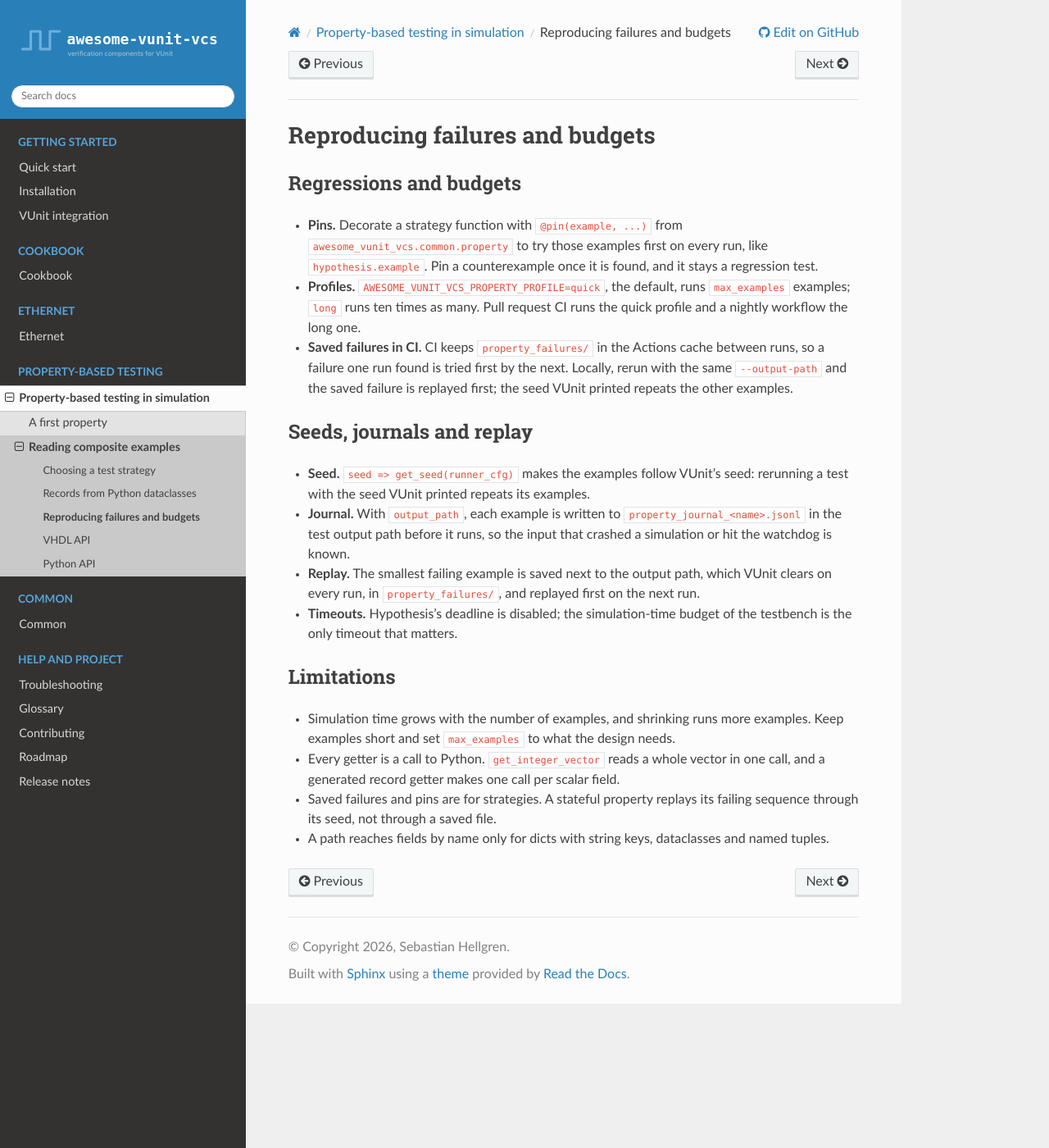
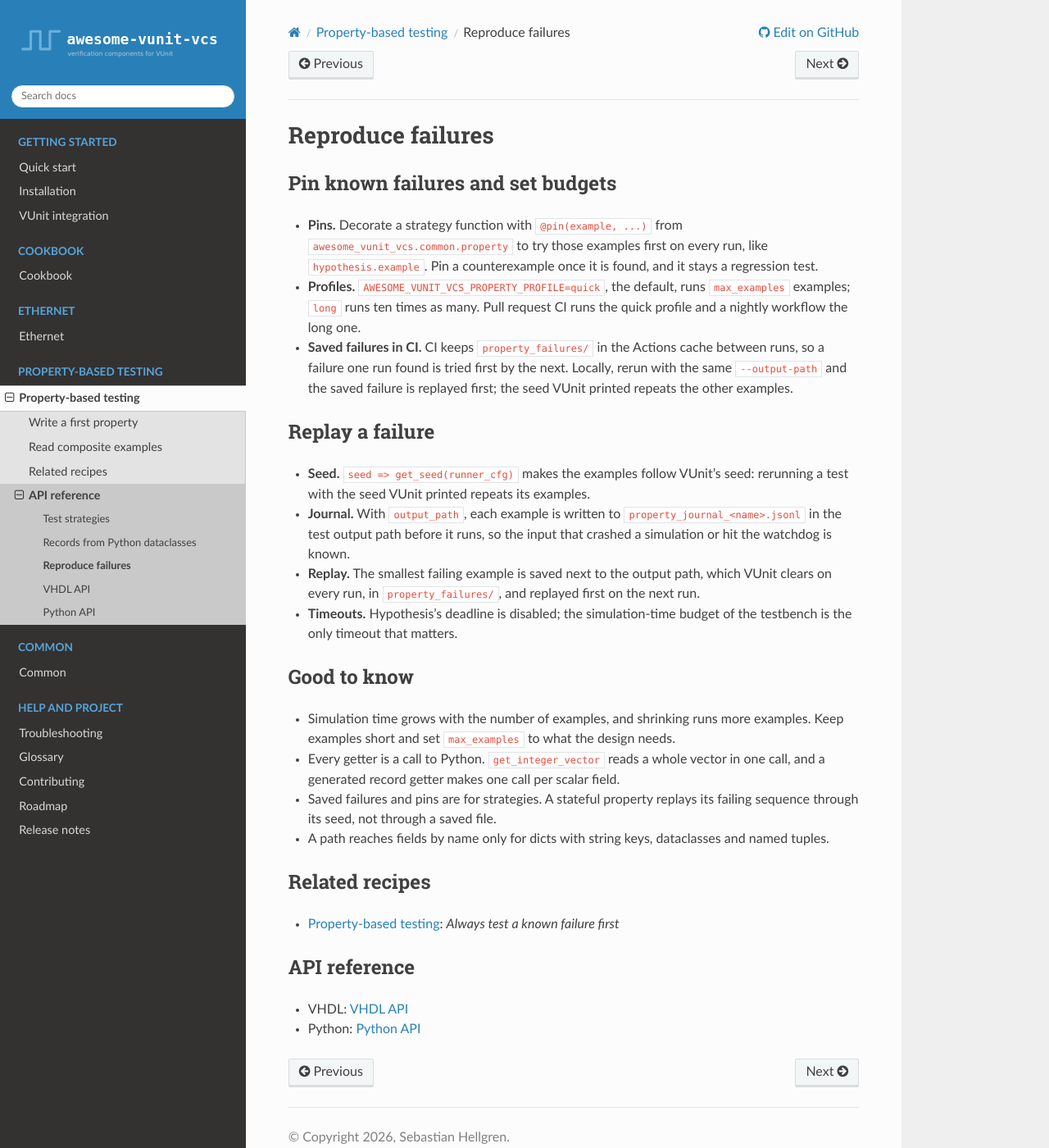
Before and after one commit to ru551n/awesome-vunit-vcs, a Sphinx documentation site: the page built from docs/property_testing/reproducing.rst, in a window 1280 px wide and 1400 px high. Shown: the whole window at 82% size. Built offline with Sphinx 7.4.7 and the Read the Docs theme 3.1.0, drawn with Linux system fonts in a browser that asks for light colours.

Commit message:
Use task headings on the property testing pages and link them to recipes and the API
Co-Authored-By: Claude Opus 5 (1M context) <noreply@anthropic.com>
Claude-Session: https://claude.ai/code/session_01JeHASFecKb8GC7N4zgs1rr

```diff
--- a/docs/property_testing/index.rst
+++ b/docs/property_testing/index.rst
@@ -1,5 +1,5 @@
-Property-based testing in simulation
-====================================
+Property-based testing
+======================
 
 A property is a statement that must hold for every input. Instead of writing the inputs, you
 describe them with a `Hypothesis <https://hypothesis.readthedocs.io>`_ strategy, a plain Python
@@ -34,12 +35,13 @@ test cases of ``tb_property_examples.vhd``, which shares an ALU and a register b
    * - :doc:`python_api`
      - The property runner, records and the VHDL generator
 
-A first property
-----------------
+Write a first property
+----------------------
 
 The strategy returns a Hypothesis strategy:
 
 .. literalinclude:: ../../examples/property/python/strategies.py
+   :caption: examples/property/python/strategies.py
    :language: python
    :pyobject: scalar
 
@@ -47,6 +49,7 @@ The testbench loops over the examples: read the example, simulate, report the ve
 property when the loop ends.
 
 .. literalinclude:: ../../examples/property/tb_property_examples.vhd
+   :caption: examples/property/tb_property_examples.vhd
    :language: vhdl
    :start-after: -- docs-start: scalar
    :end-before: -- docs-end: scalar
@@ -56,8 +59,8 @@ property when the loop ends.
 importable; the example's ``new_example`` passes ``get_seed(runner_cfg)`` so the examples follow
 VUnit's seed and ``output_path(runner_cfg)`` to journal and replay them (see below).
 
-Reading composite examples
---------------------------
+Read composite examples
+-----------------------
 
 An example can be any combination of dicts, dataclasses, named tuples, lists, tuples, binary data,
 integers, booleans and strings. VHDL reads a value through a path: field names joined by dots and
@@ -89,10 +92,12 @@ A wrong path fails with a message that names the fields that exist, for example
 A record with a list:
 
 .. literalinclude:: ../../examples/property/python/strategies.py
+   :caption: examples/property/python/strategies.py
    :language: python
    :pyobject: composite
 
 .. literalinclude:: ../../examples/property/tb_property_examples.vhd
+   :caption: examples/property/tb_property_examples.vhd
    :language: vhdl
    :start-after: -- docs-start: composite
    :end-before: -- docs-end: composite
@@ -101,14 +106,27 @@ A record with a list:
 A tagged union, where each kind of example has fields of its own:
 
 .. literalinclude:: ../../examples/property/python/strategies.py
+   :caption: examples/property/python/strategies.py
    :language: python
    :pyobject: tagged_union
 
 .. literalinclude:: ../../examples/property/tb_property_examples.vhd
+   :caption: examples/property/tb_property_examples.vhd
    :language: vhdl
    :start-after: -- docs-start: tagged_union
    :end-before: -- docs-end: tagged_union
    :dedent: 8
+
+Related recipes
+---------------
+
+* :doc:`../cookbook/properties`: *Write the simplest property*, *Read composite examples*
+
+API reference
+-------------
+
+* VHDL: :doc:`vhdl_api`
+* Python: :doc:`python_api`
 
 .. toctree::
    :hidden:
--- a/docs/property_testing/python_api.rst
+++ b/docs/property_testing/python_api.rst
@@ -1,5 +1,7 @@
 Python API
 ==========
+
+:doc:`index` and :doc:`records` show how to use these modules.
 
 Property runner
 ---------------
--- a/docs/property_testing/records.rst
+++ b/docs/property_testing/records.rst
@@ -8,12 +8,14 @@ binary values and lists, and ``Choices(...)`` for a fixed set of integers or str
 against the bounds.
 
 .. literalinclude:: ../../examples/property/python/example_records.py
+   :caption: examples/property/python/example_records.py
    :language: python
    :pyobject: Pair
 
 The run script generates a VHDL package from the dataclasses, rewriting it only when it changes:
 
 .. literalinclude:: ../../examples/property/run.py
+   :caption: examples/property/run.py
    :language: python
    :start-after: # docs-start: generate
    :end-before: # docs-end: generate
@@ -22,6 +24,7 @@ The package has a record type ``<name>_t``, a getter ``get_<name>(prop, path)``
 ``to_string(value)`` for every dataclass, so a test reads a whole example with one call:
 
 .. literalinclude:: ../../examples/property/tb_property_examples.vhd
+   :caption: examples/property/tb_property_examples.vhd
    :language: vhdl
    :start-after: -- docs-start: generated_record
    :end-before: -- docs-end: generated_record
--- a/docs/property_testing/reproducing.rst
+++ b/docs/property_testing/reproducing.rst
@@ -1,8 +1,8 @@
-Reproducing failures and budgets
-================================
+Reproduce failures
+==================
 
-Regressions and budgets
------------------------
+Pin known failures and set budgets
+----------------------------------
 
 * **Pins.** Decorate a strategy function with ``@pin(example, ...)`` from
   ``awesome_vunit_vcs.common.property`` to try those examples first on every run, like
@@ -14,8 +14,8 @@ Regressions and budgets
   failure one run found is tried first by the next. Locally, rerun with the same ``--output-path``
   and the saved failure is replayed first; the seed VUnit printed repeats the other examples.
 
-Seeds, journals and replay
---------------------------
+Replay a failure
+----------------
 
 * **Seed.** ``seed => get_seed(runner_cfg)`` makes the examples follow VUnit's seed: rerunning a test
   with the seed VUnit printed repeats its examples.
@@ -27,8 +27,8 @@ Seeds, journals and replay
 * **Timeouts.** Hypothesis's deadline is disabled; the simulation-time budget of the testbench is the
   only timeout that matters.
 
-Limitations
------------
+Good to know
+------------
 
 * Simulation time grows with the number of examples, and shrinking runs more examples. Keep examples
   short and set ``max_examples`` to what the design needs.
@@ -37,3 +37,14 @@ Limitations
 * Saved failures and pins are for strategies. A stateful property replays its failing sequence
   through its seed, not through a saved file.
 * A path reaches fields by name only for dicts with string keys, dataclasses and named tuples.
+
+Related recipes
+---------------
+
+* :doc:`../cookbook/properties`: *Always test a known failure first*
+
+API reference
+-------------
+
+* VHDL: :doc:`vhdl_api`
+* Python: :doc:`python_api`
--- a/docs/property_testing/vhdl_api.rst
+++ b/docs/property_testing/vhdl_api.rst
@@ -1,7 +1,7 @@
 VHDL API
 ========
 
-``property_pkg`` runs Hypothesis properties from a VHDL testbench. It is part of the
-``awesome_vunit_vcs`` library and visible with any family context.
+``property_pkg`` runs Hypothesis properties from a VHDL testbench. Any family context makes it visible.
+:doc:`index` and :doc:`strategies` show how to use it.
 
 .. include:: /_generated/vhdl/common.property.inc
```
Also changed, not shown: other parts of docs/property_testing/index.rst (+1 -0 lines), other parts of docs/property_testing/records.rst (+1 -0 lines), docs/property_testing/strategies.rst (+38 -16 lines).
